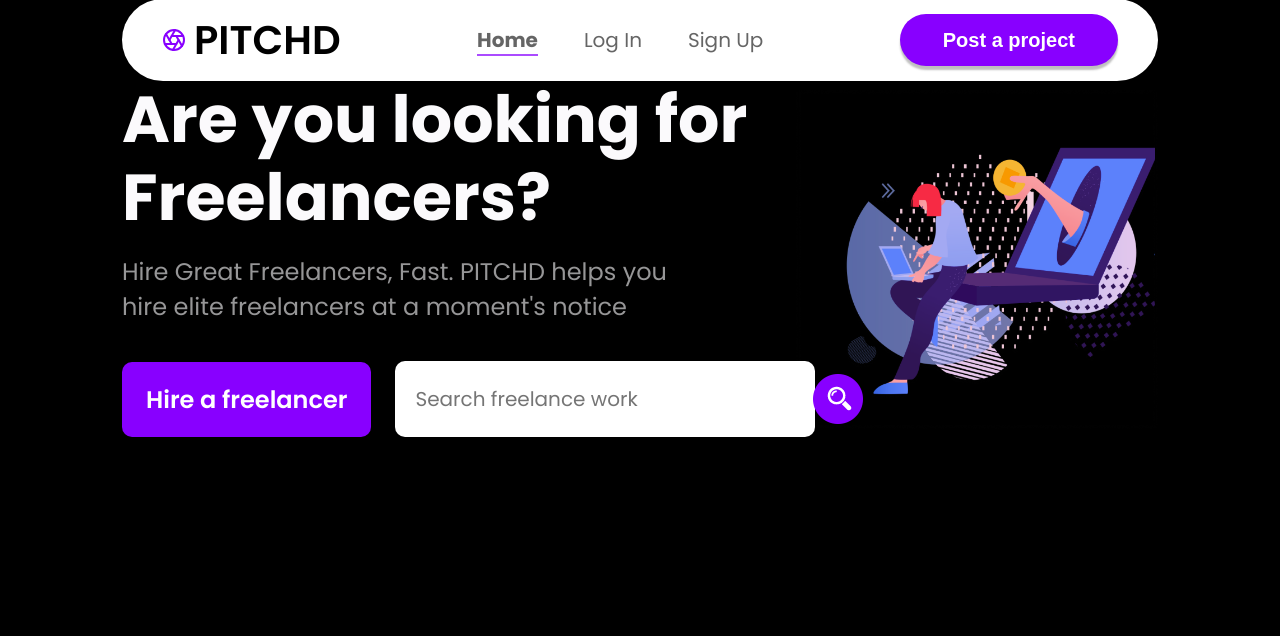
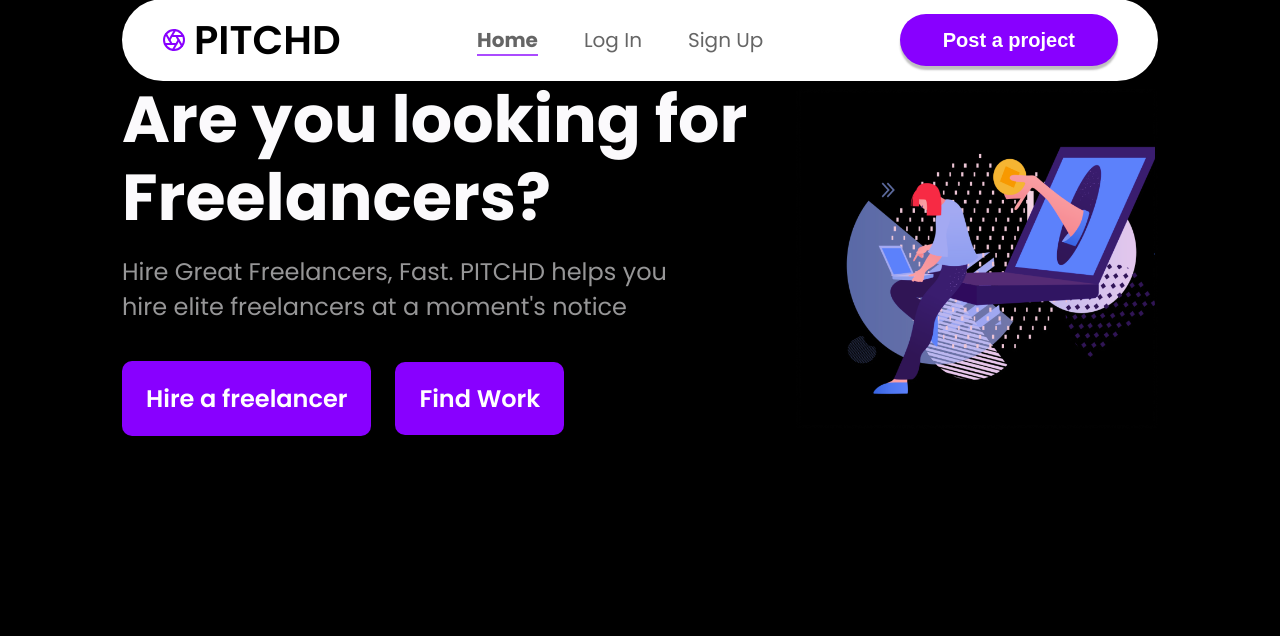
Before and after one commit to abbyxianggu/Freelancer-site---Project, a Flask app: page / in a window 1280 px wide. Shown: the part 52-688 px from the top of the page. Run offline with Flask 3, Linux system fonts and the light colour scheme.

Commit message:
edited some landing

```diff
--- a/2026 Software Engineering Project Code/PITCHD/static/style.css
+++ b/2026 Software Engineering Project Code/PITCHD/static/style.css
@@ -11,8 +11,6 @@
   --color-black: #000000;
   --color-hero-text: #fbfafc;
   --color-search-text: #342727;
-  --color-footer-bg: #ffffff;
-  --color-newsletter-bg: #dedede;
 
   /* Font sizes */
   --fs-10: 10px;
@@ -233,49 +231,11 @@
       white-space: nowrap;
     }
     .hero__hire-btn:hover { opacity: 0.9; }
-    .hero__search {
-      background: var(--color-white);
-      border-radius: var(--radius-10);
-      box-shadow: var(--shadow-search);
-      height: 76px;
-      width: 420px;
+    .hero__wrap {
       display: flex;
       align-items: center;
-      padding: 0 20px;
-      gap: 12px;
       position: relative;
     }
-    .hero__search input {
-      border: none;
-      outline: none;
-      font-size: var(--fs-20);
-      font-family: 'Poppins', sans-serif;
-      color: var(--color-search-text);
-      background: transparent;
-      flex: 1;
-    }
-
-    .hero__search-icon img { width: 25px; height: 25px; object-fit: cover; }
-    .hero__search-icon-wrap {
-      position: relative;
-      width: 50px;
-      height: 50px;
-      flex-shrink: 0;
-    }
-    .hero__search-icon-wrap .icon-bg {
-      width: 50px;
-      height: 50px;
-      display: block;
-    }
-    .hero__search-icon-wrap .icon-fg {
-      position: absolute;
-      top: 50%;
-      left: 50%;
-      transform: translate(-50%,-50%);
-      width: 25px;
-      height: 25px;
-    }
-
 
     .hero__visual {
       display: flex;
@@ -1455,15 +1415,15 @@
 }
 
 .flash--error {
-  background: rgb(239, 68, 68);
+  background: rgba(160, 45, 45, 0.693);
   border-color: rgb(239, 68, 68);
-  color: #fca5a5;
+  color: #ffb7b7;
 }
 
 .flash--success {
-  background: rgb(34, 197, 94);
+  background: rgb(22, 127, 61, 0.693);
   border-color: rgb(34, 197, 94);
-  color: #86efac;
+  color: #9fffc2;
 }
 
 .flash__icon {
--- a/2026 Software Engineering Project Code/PITCHD/templates/landing.html
+++ b/2026 Software Engineering Project Code/PITCHD/templates/landing.html
@@ -20,15 +20,9 @@
       <p class="hero__subtitle">Hire Great Freelancers, Fast. PITCHD helps you hire elite freelancers at a moment's notice</p>
       <div class="hero__actions">
         <a class="hero__hire-btn" href="/find_freelancer">Hire a freelancer</a>
-        <div class="hero__search" role="search">
-          <input type="text" placeholder="Search freelance work" aria-label="Search freelance work" />
-          <div class="hero__search-icon-wrap">
-            <img
-              class="icon-bg"
-              src="{{url_for('static', filename='images/searchicon.png')}}"
-              alt="" aria-hidden="true" />
-            <img>
-          </div>
+        <div class="herp_wrap">
+          <a class="hero__hire-btn" href="/find_work">Find Work</a>
+
         </div>
       </div>
     </div>
@@ -106,9 +100,9 @@
       <button class="recent__arrow-btn" aria-label="Previous works">
         <img src="{{url_for('static', filename ="images/whiteleft.png")}}" alt="Previous" />
       </button>
-      <button class="recent__arrow-btn" aria-label="Next works">
+      <a href="/find_work" class="recent__arrow-btn" aria-label="Next works">
         <img src="{{url_for('static', filename ="images/purpright.png")}}" alt="Next" />
-      </button>
+      </a>
     </div>
   </div>
 
```
Also changed, not shown: 2026 Software Engineering Project Code/instance/database.db (added), 1 other file.
